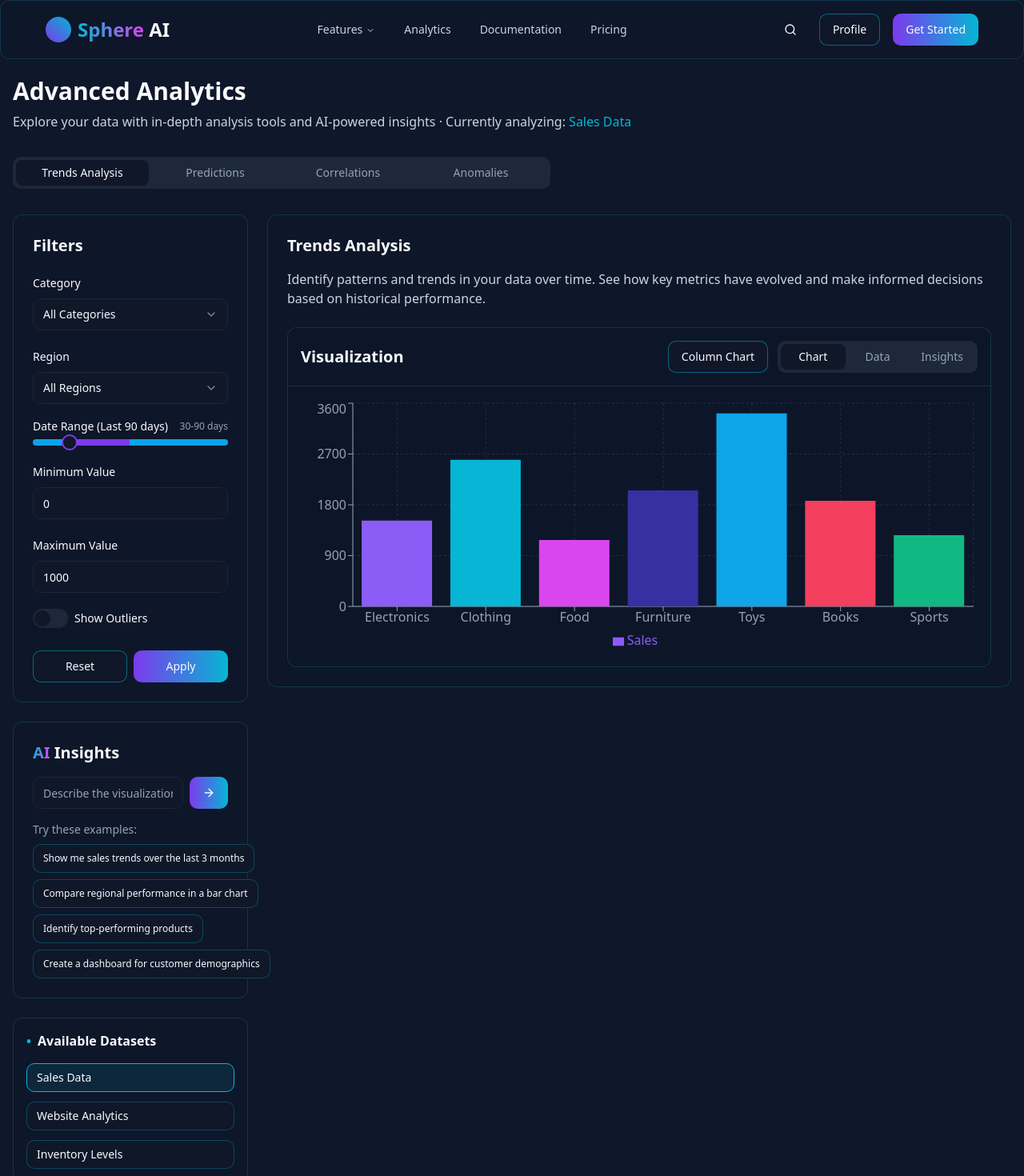
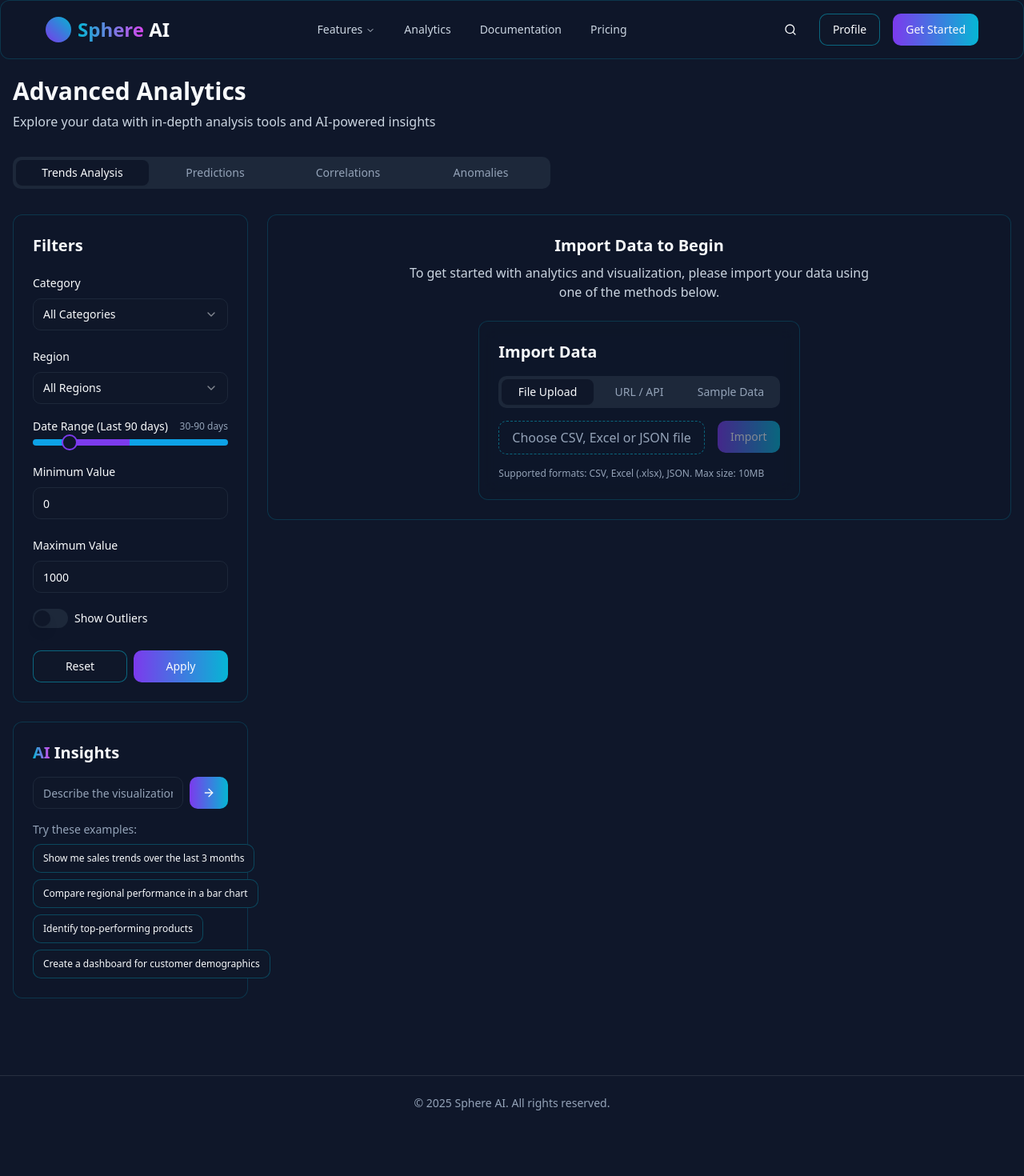
Before and after one commit to praveenkodati223/ai-sphere-dash, a React (Vite) app: page /analytics in a window 1280 px wide. Shown: the top 1470 px of the page at 80% size. After the commit the page ends 1413 px from the top, so only its background shows below. Built offline with nearby package versions, Linux system fonts and the light colour scheme.

Commit message:
Remove sample datasets and auto-analyze
Remove sample datasets and auto-analyze imported data.

```diff
--- a/src/components/DataImport.tsx
+++ b/src/components/DataImport.tsx
@@ -1,5 +1,6 @@
 
 import React, { useState } from 'react';
+import { useNavigate } from 'react-router-dom';
 import { Button } from "@/components/ui/button";
 import { Input } from "@/components/ui/input";
 import { Tabs, TabsContent, TabsList, TabsTrigger } from "@/components/ui/tabs";
@@ -10,11 +11,18 @@ const DataImport = () => {
   const [fileName, setFileName] = useState<string>('');
   const [isUploading, setIsUploading] = useState<boolean>(false);
   const [apiUrl, setApiUrl] = useState<string>('');
-  const { importSampleData } = useVisualization();
+  const [datasetName, setDatasetName] = useState<string>('');
+  const { importSampleData, clearDatasets } = useVisualization();
+  const navigate = useNavigate();
 
   const handleFileChange = (e: React.ChangeEvent<HTMLInputElement>) => {
     if (e.target.files && e.target.files.length > 0) {
-      setFileName(e.target.files[0].name);
+      const file = e.target.files[0];
+      setFileName(file.name);
+
+      // Extract name without extension for dataset name
+      const nameWithoutExt = file.name.split('.').slice(0, -1).join('.');
+      setDatasetName(nameWithoutExt || file.name);
     }
   };
 
@@ -26,14 +34,23 @@ const DataImport = () => {
 
     setIsUploading(true);
 
+    // First clear existing datasets
+    clearDatasets();
+
     // Simulate upload process
     setTimeout(() => {
+      const name = datasetName || fileName.split('.')[0];
+
+      // Generate a random dataset with the file name
+      importSampleData('imported-data', name, `Imported from ${fileName}`);
+
       toast.success(`Successfully imported ${fileName}`);
       setIsUploading(false);
       setFileName('');
+      setDatasetName('');
 
-      // Generate a random dataset
-      importSampleData('sales-data');
+      // Auto navigate to visualization section
+      navigate('/analytics');
     }, 1500);
   };
 
@@ -45,23 +62,38 @@ const DataImport = () => {
 
     setIsUploading(true);
 
+    // First clear existing datasets
+    clearDatasets();
+
     // Simulate API connection
     setTimeout(() => {
+      // Use API URL as the dataset name
+      const apiName = new URL(apiUrl).hostname.replace('www.', '');
+
+      importSampleData('api-data', `${apiName} Data`, `Imported from API: ${apiUrl}`);
+
       toast.success("Successfully connected to API");
       setIsUploading(false);
+      setApiUrl('');
 
-      // Generate a random dataset
-      importSampleData('web-analytics');
+      // Auto navigate to visualization section
+      navigate('/analytics');
     }, 1500);
   };
 
   const handleSampleDataLoad = (datasetId: string) => {
     setIsUploading(true);
 
+    // First clear existing datasets
+    clearDatasets();
+
     // Simulate loading sample data
     setTimeout(() => {
       importSampleData(datasetId);
       setIsUploading(false);
+
+      // Auto navigate to visualization section
+      navigate('/analytics');
     }, 1000);
   };
 
@@ -98,6 +130,18 @@ const DataImport = () => {
               {isUploading ? "Uploading..." : "Import"}
             </Button>
           </div>
+
+          {fileName && (
+            <div className="flex gap-2 items-center">
+              <Input
+                type="text"
+                placeholder="Dataset name (optional)"
+                value={datasetName}
+                onChange={(e) => setDatasetName(e.target.value)}
+                className="flex-1"
+              />
+            </div>
+          )}
 
           <p className="text-xs text-muted-foreground">
             Supported formats: CSV, Excel (.xlsx), JSON. Max size: 10MB
--- a/src/contexts/VisualizationContext.tsx
+++ b/src/contexts/VisualizationContext.tsx
@@ -29,7 +29,7 @@ interface VisualizationContextType {
   selectedChart: ChartType;
   setSelectedChart: (chart: ChartType) => void;
   loadDataset: (datasetId: string) => void;
-  importSampleData: (datasetId: string) => void;
+  importSampleData: (datasetId: string, name?: string, description?: string) => void;
   currentView: string;
   setCurrentView: (view: string) => void;
   dateRange: [number, number];
@@ -39,12 +39,13 @@ interface VisualizationContextType {
   analysisType: string;
   setAnalysisType: (type: string) => void;
   isAnalyzing: boolean;
+  clearDatasets: () => void;
 }
 
 const VisualizationContext = createContext<VisualizationContextType | undefined>(undefined);
 
 export const VisualizationProvider: React.FC<{ children: React.ReactNode }> = ({ children }) => {
-  const [datasets, setDatasets] = useState<DataSet[]>(sampleDatasets);
+  const [datasets, setDatasets] = useState<DataSet[]>([]);
   const [activeDataset, setActiveDataset] = useState<DataSet | null>(null);
   const [selectedChart, setSelectedChart] = useState<ChartType>('bar');
   const [currentView, setCurrentView] = useState('chart');
@@ -53,12 +54,12 @@ export const VisualizationProvider: React.FC<{ children: React.ReactNode }> = ({
   const [analysisType, setAnalysisType] = useState('trends');
   const [isAnalyzing, setIsAnalyzing] = useState(false);
 
-  // Auto-load first dataset when component mounts
-  useEffect(() => {
-    if (datasets.length > 0 && !activeDataset) {
-      loadDataset(datasets[0].id);
-    }
-  }, [datasets]);
+  // Clear all datasets
+  const clearDatasets = () => {
+    setDatasets([]);
+    setActiveDataset(null);
+    setAnalyzedData(null);
+  };
 
   const loadDataset = (datasetId: string) => {
     const dataset = datasets.find(d => d.id === datasetId);
@@ -71,27 +72,27 @@ export const VisualizationProvider: React.FC<{ children: React.ReactNode }> = ({
     }
   };
 
-  const importSampleData = (datasetId: string) => {
-    const dataset = sampleDatasets.find(d => d.id === datasetId);
-    if (dataset) {
+  const importSampleData = (datasetId: string, name?: string, description?: string) => {
+    const sampleDataset = sampleDatasets.find(d => d.id === datasetId);
+    if (sampleDataset) {
       // Create a fresh copy with new random data
       const newDataset = {
-        ...dataset,
+        ...sampleDataset,
+        name: name || sampleDataset.name,
+        description: description || sampleDataset.description,
         data: generateSampleData(),
         lastUpdated: new Date()
       };
 
       setActiveDataset(newDataset);
 
-      // Also add to datasets if not already there
-      if (!datasets.some(d => d.id === datasetId)) {
-        setDatasets(prev => [...prev, newDataset]);
-      } else {
-        // Update existing dataset
-        setDatasets(prev => prev.map(d => d.id === datasetId ? newDataset : d));
-      }
+      // Add to datasets, replacing previous import with same ID
+      setDatasets(prev => {
+        const filteredDatasets = prev.filter(d => d.id !== datasetId);
+        return [...filteredDatasets, newDataset];
+      });
 
-      toast.success(`Imported: ${dataset.name}`);
+      toast.success(`Imported: ${newDataset.name}`);
       analyzeData();
     }
   };
@@ -148,6 +149,7 @@ export const VisualizationProvider: React.FC<{ children: React.ReactNode }> = ({
         analysisType,
         setAnalysisType,
         isAnalyzing,
+        clearDatasets
       }}
     >
       {children}
--- a/src/pages/Analytics.tsx
+++ b/src/pages/Analytics.tsx
@@ -2,23 +2,15 @@
 import React, { useEffect } from 'react';
 import Header from '../components/Header';
 import { Tabs, TabsContent, TabsList, TabsTrigger } from "@/components/ui/tabs";
-import { Button } from "@/components/ui/button";
 import Visualizations from '../components/Visualizations';
 import AIPrompt from '../components/AIPrompt';
 import FilterPanel from '../components/FilterPanel';
 import { useVisualization } from '@/contexts/VisualizationContext';
-import { sampleDatasets } from '@/services/dataService';
+import DataImport from '../components/DataImport';
 
 const Analytics = () => {
   const [analysisType, setAnalysisType] = React.useState('trends');
-  const { activeDataset, importSampleData } = useVisualization();
-
-  // Auto-import data if none is loaded yet
-  useEffect(() => {
-    if (!activeDataset && sampleDatasets.length > 0) {
-      importSampleData(sampleDatasets[0].id);
-    }
-  }, [activeDataset, importSampleData]);
+  const { activeDataset } = useVisualization();
 
   return (
     <div className="min-h-screen bg-sphere-dark">
@@ -47,34 +39,12 @@ const Analytics = () => {
                 <div className="space-y-6">
                   <FilterPanel />
                   <AIPrompt />
-
-                  {/* Data Selection */}
-                  <div className="glass p-4 rounded-lg">
-                    <h3 className="font-semibold mb-4 flex items-center">
-                      <span className="text-sphere-cyan mr-2">•</span>
-                      Available Datasets
-                    </h3>
-
-                    <div className="space-y-3">
-                      {sampleDatasets.map((dataset) => (
-                        <Button
-                          key={dataset.id}
-                          variant="outline"
-                          size="sm"
-                          onClick={() => importSampleData(dataset.id)}
-                          className={`w-full justify-start text-left border-sphere-cyan/30 hover:border-sphere-cyan hover:bg-sphere-cyan/10 ${
-                            activeDataset?.id === dataset.id ? 'border-sphere-cyan bg-sphere-cyan/10' : ''
-                          }`}
-                        >
-                          {dataset.name}
-                        </Button>
-                      ))}
-                    </div>
-                  </div>
                 </div>
               </div>
 
               <div className="lg:col-span-3">
+                {activeDataset ? (
+                  <>
                     <TabsContent value="trends" className="mt-0">
                       <div className="glass p-6 mb-6">
                         <h3 className="text-xl font-semibold mb-4">Trends Analysis</h3>
@@ -118,6 +88,16 @@ const Analytics = () => {
                         <Visualizations />
                       </div>
                     </TabsContent>
+                  </>
+                ) : (
+                  <div className="glass p-6 mb-6 flex flex-col items-center justify-center">
+                    <h3 className="text-xl font-semibold mb-2">Import Data to Begin</h3>
+                    <p className="mb-6 text-slate-300 text-center max-w-xl">
+                      To get started with analytics and visualization, please import your data using one of the methods below.
+                    </p>
+                    <DataImport />
+                  </div>
+                )}
               </div>
             </div>
           </Tabs>
```
Lines whose indentation alone changed are shown as unchanged.
